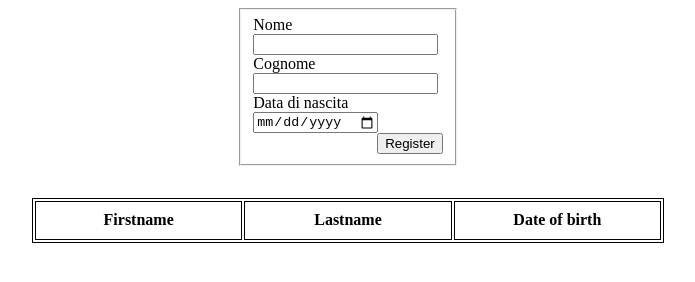
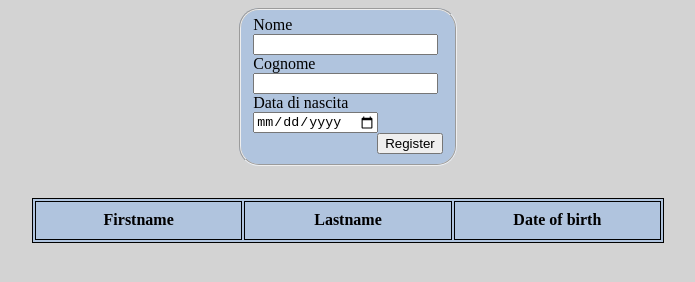
Before and after one commit to AleOnta/E1-W3-UNIT2, a plain HTML site: page index.html in a window 1280 px wide. Shown: the whole page, without its empty margins (292-987 px from the left). Drawn offline with Linux system fonts and the light colour scheme.

Commit message:
completed the project

```diff
--- a/index.html
+++ b/index.html
@@ -7,6 +7,8 @@
     <title>Document</title>
     <style>
       body {
+        background-color: lightgray;
+
         display: flex;
         flex-direction: column;
         align-items: center;
@@ -14,6 +16,9 @@
 
       fieldset {
         width: 15%;
+        border-radius: 20px;
+        background-color: lightsteelblue;
+
         display: flex;
         flex-direction: column;
         align-items: flex-start;
@@ -30,6 +35,7 @@
 
       table {
         width: 100%;
+        background-color: lightsteelblue;
       }
 
       table,
```
